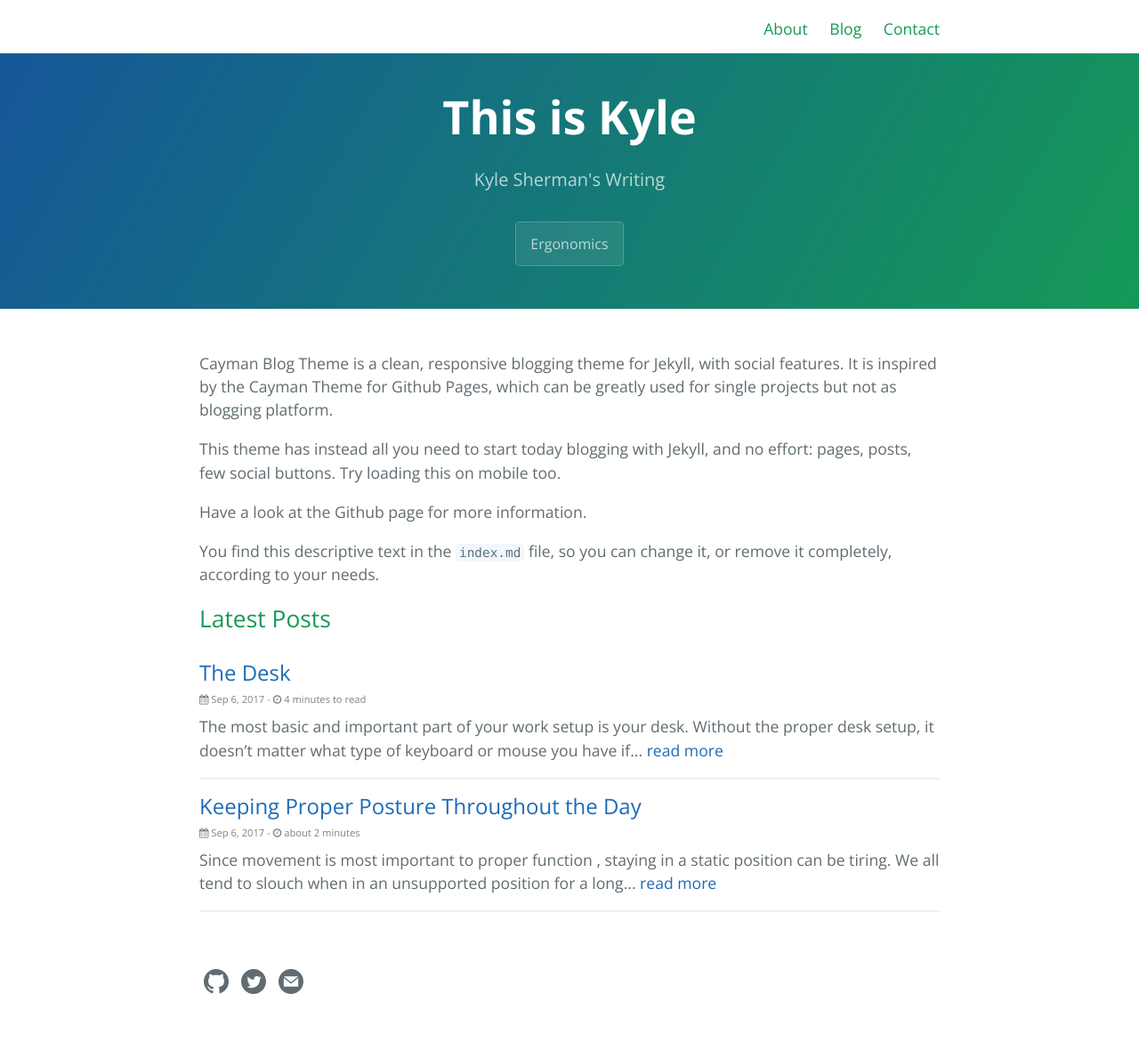
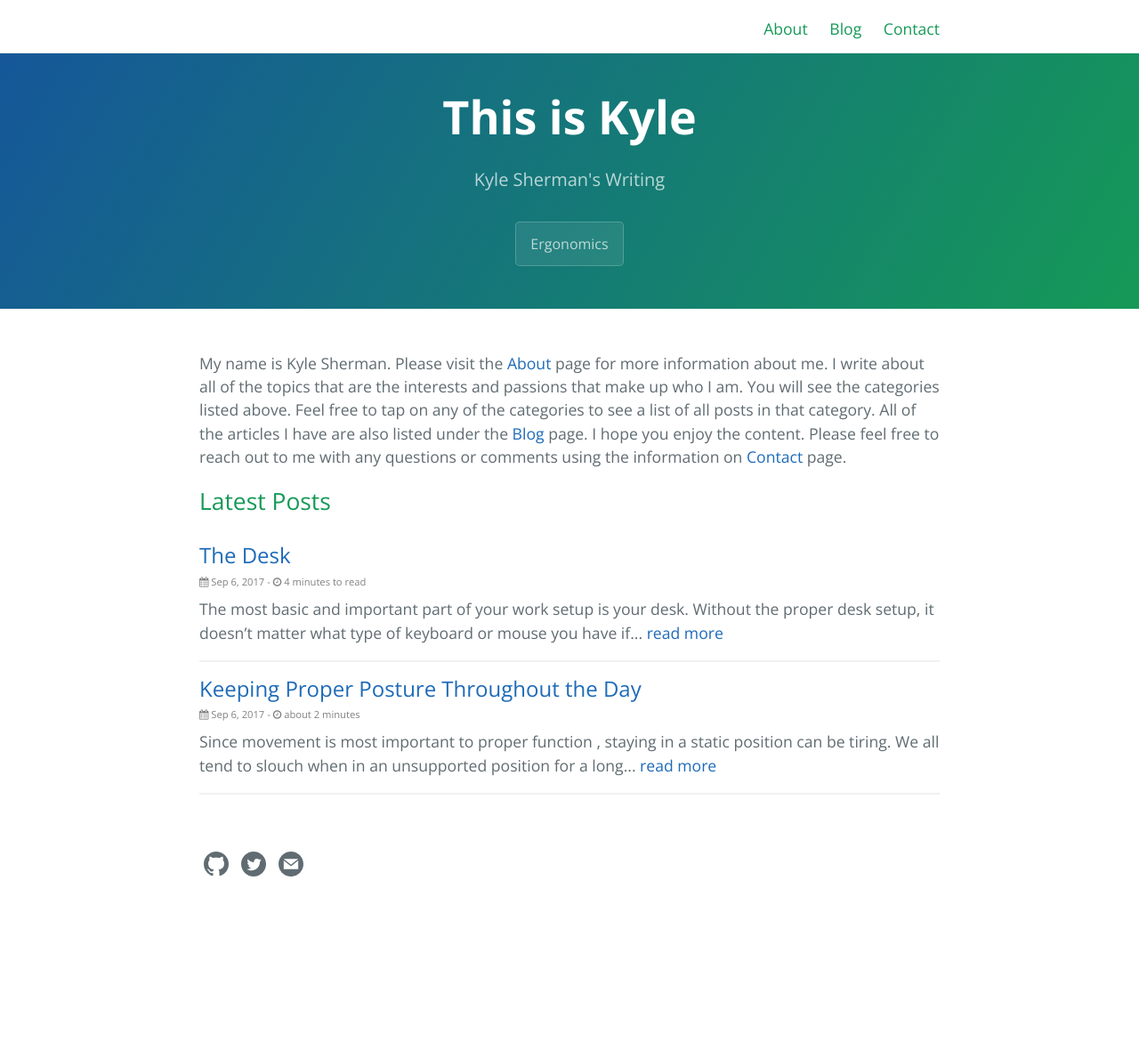
Before and after one commit to drumnkyle/drumnkyle.github.io, a Jekyll site: the page built from index.md, in a window 1280 px wide. Shown: the whole page at 89% size. Built offline with Jekyll 4.4.1, drawn with Linux system fonts in a browser that asks for light colours; after the commit the page ends 1039 px from its top, so only the background shows below that.

Commit message:
Added content for the home page

```diff
--- a/index.md
+++ b/index.md
@@ -1,17 +1,5 @@
 ---
-#
-# Here you can change the text shown in the Home page before the Latest Posts section.
-#
-# Edit cayman-blog's home layout in _layouts instead if you wanna make some changes
-# See: https://jekyllrb.com/docs/themes/#overriding-theme-defaults
-#
 layout: home
 ---
 
-Cayman Blog Theme is a clean, responsive blogging theme for Jekyll, with social features. It is inspired by the Cayman Theme for Github Pages, which can be greatly used for single projects but not as blogging platform.
-
-This theme has instead all you need to start today blogging with Jekyll, and no effort: pages, posts, few social buttons. Try loading this on mobile too.
-
-Have a look at the Github page for more information.
-
-You find this descriptive text in the `index.md` file, so you can change it, or remove it completely, according to your needs.
+My name is Kyle Sherman. Please visit the [About]({{ site.baseurl }}{% link about.md %}) page for more information about me. I write about all of the topics that are the interests and passions that make up who I am. You will see the categories listed above. Feel free to tap on any of the categories to see a list of all posts in that category. All of the articles I have are also listed under the [Blog]({{ site.baseurl }}{% link blog.html %}) page. I hope you enjoy the content. Please feel free to reach out to me with any questions or comments using the information on [Contact]({{ site.baseurl }}{% link contact.md %}) page.
```
